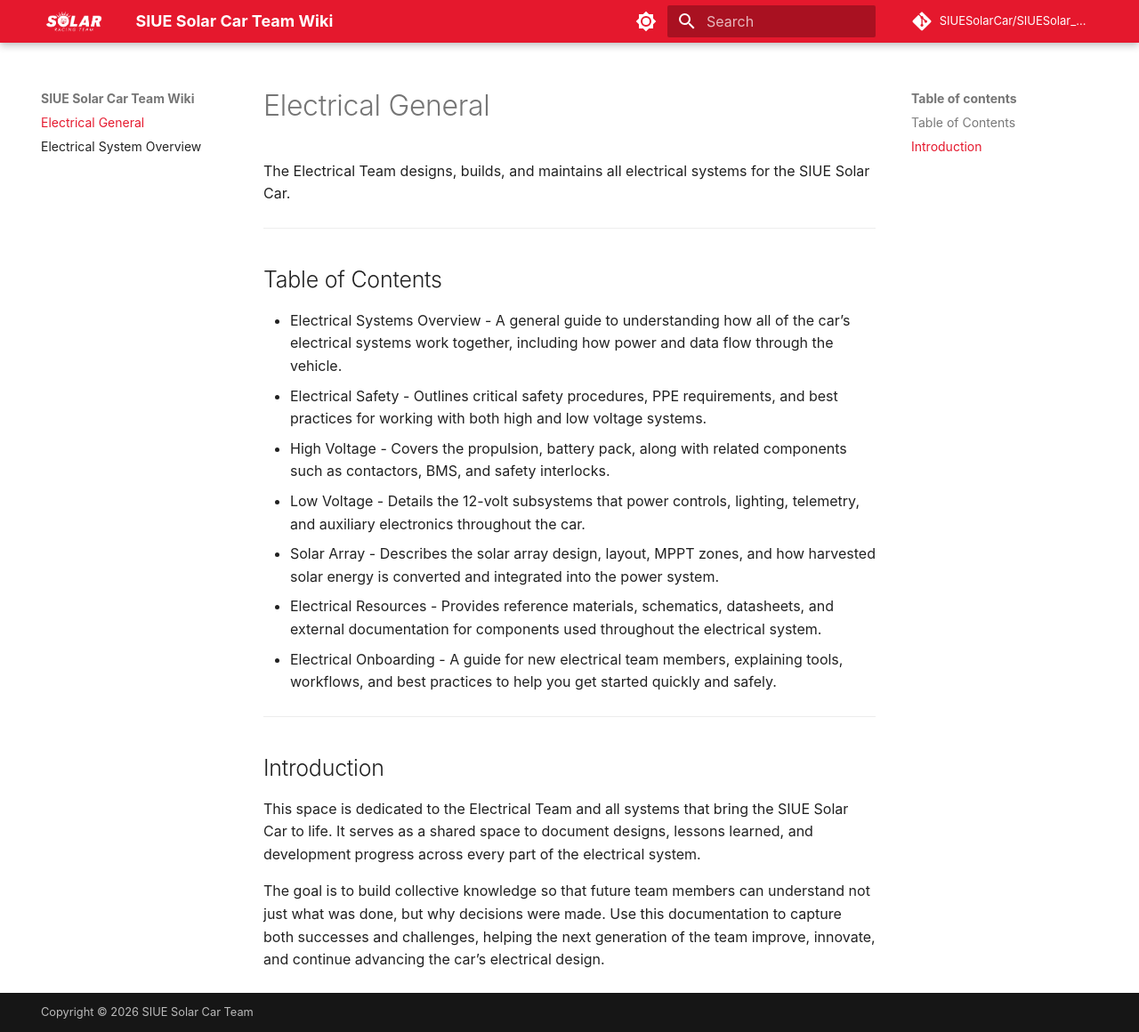
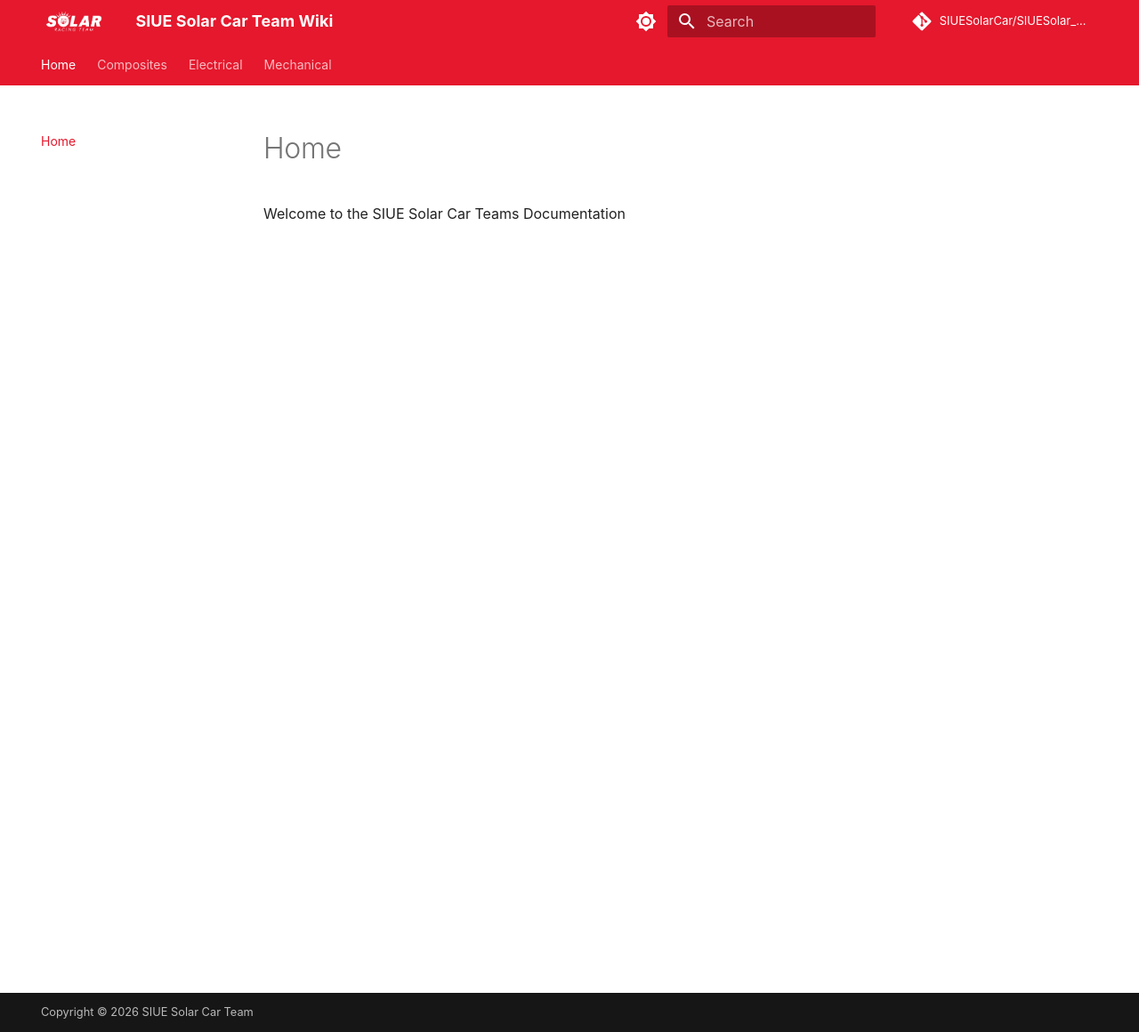
Before and after one commit to SIUESolarCar/SIUESolar_Wiki, an MkDocs documentation site: the page built from docs/index.md, in a window 1280 px wide and 1160 px high. Shown: the whole window at 89% size. Built offline with MkDocs 1.6.1 and Material for MkDocs 9.7.7, drawn with Linux system fonts in a browser that asks for light colours; some web fonts are replaced; comment, search, counter and statistics services are not loaded.

Commit message:
Updates to Navagation

```diff
--- /dev/null
+++ b/docs/Composites/index.md
@@ -0,0 +1,7 @@
+---
+title: General
+---
+
+# Composites
+
+Sill under work...
--- a/docs/Electrical System Overview.md
+++ b/docs/Electrical/Electrical System Overview.md
@@ -26,7 +30,7 @@ The car’s electronics are organized into three main sections:
 ## Electrical System Overview
 
 
-![Electrical System](assets/drawings/ElectricalSystem.excalidraw)
+![Electrical System](../assets/drawings/ElectricalSystem.excalidraw)
 
 This diagram illustrates the major electrical components of the car and their key interconnections.
 Data is transmitted across the vehicle primarily through the CAN Bus, which links the various control modules. In addition, some components communicate using low-voltage signals for simpler or direct connections.
@@ -36,9 +40,9 @@ Both high-voltage and low-voltage power paths are also shown to highlight how en
 
 ## High Voltage (HV)
 
-### Battery box
+### Battery Box
 
-![Battery Box System](assets/drawings/BatteryPack.excalidraw#Overview)
+![Battery Box System](../assets/drawings/BatteryPack.excalidraw#Overview)
 
 The battery box is the heart of the car’s electrical system. It contains all of the battery cells, the battery management system, and the battery control module, which oversees all battery operations and communication.
 
@@ -48,13 +52,13 @@ Finally, the battery box serves as the source for the car’s low-voltage power,
 
 ### Battery Pack
 
-![Nova's Battery Pack](assets/images/NovaBatteryPack.png)
+![Nova's Battery Pack](../assets/images/NovaBatteryPack.png)
 
 This image shows an older battery pack from _Nova_, which was also used on _Orion_ in FSGP 2025. It consists of 420 cylindrical 18650 Li-ion cells arranged in a 30s14p configuration—meaning each module contains 14 cells in parallel, and there are 30 modules connected in series.
 
 ### Battery Management System (BMS)
 
-![Battery Management System](assets/drawings/BatteryPack.excalidraw#BMS)
+![Battery Management System](../assets/drawings/BatteryPack.excalidraw#BMS)
 
 This diagram illustrates how the battery pack is monitored using a commercial off-the-shelf (COTS) Battery Management System.
 
@@ -62,7 +66,7 @@ The BMS interfaces directly with the Battery Pack Control Module, providing real
 
 ### Battery Control Module (BCM)
 
-![Battery Control Module](assets/drawings/BatteryPack.excalidraw#BatteryControlModule#Overview)
+![Battery Control Module](../assets/drawings/BatteryPack.excalidraw#BatteryControlModule#Overview)
 
 The Battery Control Module acts as the interface between the driver’s inputs and the Battery Management System, ensuring that contactors are opened and closed safely to manage high-voltage power.
 
@@ -75,7 +79,7 @@ Through these functions, the BCM ensures both safe operation of the battery pack
 
 ### Propulsion
 
-![Propulsion System](assets/drawings/Propulsion.excalidraw#Overview)
+![Propulsion System](../assets/drawings/Propulsion.excalidraw#Overview)
 
 The propulsion system is what drives the car forward. It consists of a motor controller that manages a brushless DC (BLDC) hub motor mounted in the rear wheel.
 
@@ -89,7 +93,7 @@ The system also supports regenerative braking, allowing the motor to act as a ge
 
 ### 12 Volt System
 
-![12 Volt System](assets/drawings/12VoltSystem.excalidraw#Overview)
+![12 Volt System](../assets/drawings/12VoltSystem.excalidraw#Overview)
 
 The 12-volt system provides low-voltage power for the car’s control electronics, safety systems, and auxiliary devices.
 
@@ -108,7 +112,7 @@ All sensor data, system statuses, and control signals travel over the CAN Bus, a
 
 ### Telemetry
 
-![Telemetry System](assets/drawings/Telemetry.excalidraw#Overview)
+![Telemetry System](../assets/drawings/Telemetry.excalidraw#Overview)
 
 The team’s telemetry system is designed as a flexible and modular data monitoring solution that can scale to the team’s needs. Data is stored in a time-series database and visualized using a database viewer for real-time and historical analysis.
 
@@ -126,7 +130,7 @@ Data is transmitted using an onboard LoRa radio, which communicates with the tra
 
 ### Array Layout
 
-![Orion's Array Layout](assets/images/OrionArrayLayout_withMPPTzones.png)
+![Orion's Array Layout](../assets/images/OrionArrayLayout_withMPPTzones.png)
 
 This image shows the solar array originally designed for _Orion_, featuring a total area of 4 square meters.
 
@@ -136,7 +140,7 @@ All solar panels are encapsulated in-house, to reduce the cost of the array.
 
 ### Maximum Power Point Tracker (MPPT)
 
-![Maximum Power Point Tracker](assets/drawings/SolarArray.excalidraw#Overview)
+![Maximum Power Point Tracker](../assets/drawings/SolarArray.excalidraw#Overview)
 
 This diagram shows a single maximum power point tracker section from the rear of the solar array, including its bypass diodes.
 
--- /dev/null
+++ b/docs/Mechanical/index.md
@@ -0,0 +1,7 @@
+---
+title: General
+---
+
+# Mechanical
+
+Sill under work...
--- a/docs/index.md
+++ b/docs/index.md
@@ -1,23 +1,5 @@
-# Electrical General
-
-The Electrical Team designs, builds, and maintains all electrical systems for the SIUE Solar Car.
-
+---
+title: Home
 ---
 
-## Table of Contents
-
-- Electrical Systems Overview - A general guide to understanding how all of the car’s electrical systems work together, including how power and data flow through the vehicle.
-- Electrical Safety - Outlines critical safety procedures, PPE requirements, and best practices for working with both high and low voltage systems.
-- High Voltage - Covers the propulsion, battery pack, along with related components such as contactors, BMS, and safety interlocks.
-- Low Voltage - Details the 12-volt subsystems that power controls, lighting, telemetry, and auxiliary electronics throughout the car.
-- Solar Array - Describes the solar array design, layout, MPPT zones, and how harvested solar energy is converted and integrated into the power system.
-- Electrical Resources - Provides reference materials, schematics, datasheets, and external documentation for components used throughout the electrical system.
-- Electrical Onboarding - A guide for new electrical team members, explaining tools, workflows, and best practices to help you get started quickly and safely.
-
----
-
-## Introduction
-
-This space is dedicated to the Electrical Team and all systems that bring the SIUE Solar Car to life. It serves as a shared space to document designs, lessons learned, and development progress across every part of the electrical system.
-
-The goal is to build collective knowledge so that future team members can understand not just what was done, but why decisions were made. Use this documentation to capture both successes and challenges, helping the next generation of the team improve, innovate, and continue advancing the car’s electrical design.
+Welcome to the SIUE Solar Car Teams Documentation
--- a/mkdocs.yml
+++ b/mkdocs.yml
@@ -9,6 +9,12 @@ markdown_extensions:
   - admonition
 theme:
   name: material
+  features:
+    - navigation.tabs
+    - navigation.path
+    - navigation.sections
+    - navigation.top
+    - navigation.expand
   palette:
     # Palette toggle for light mode
     - media: "(prefers-color-scheme: light)"
```
Also changed, not shown: other parts of docs/Electrical/Electrical System Overview.md (+4 -0 lines), docs/Electrical/index.md (added, +27 -0 lines).
